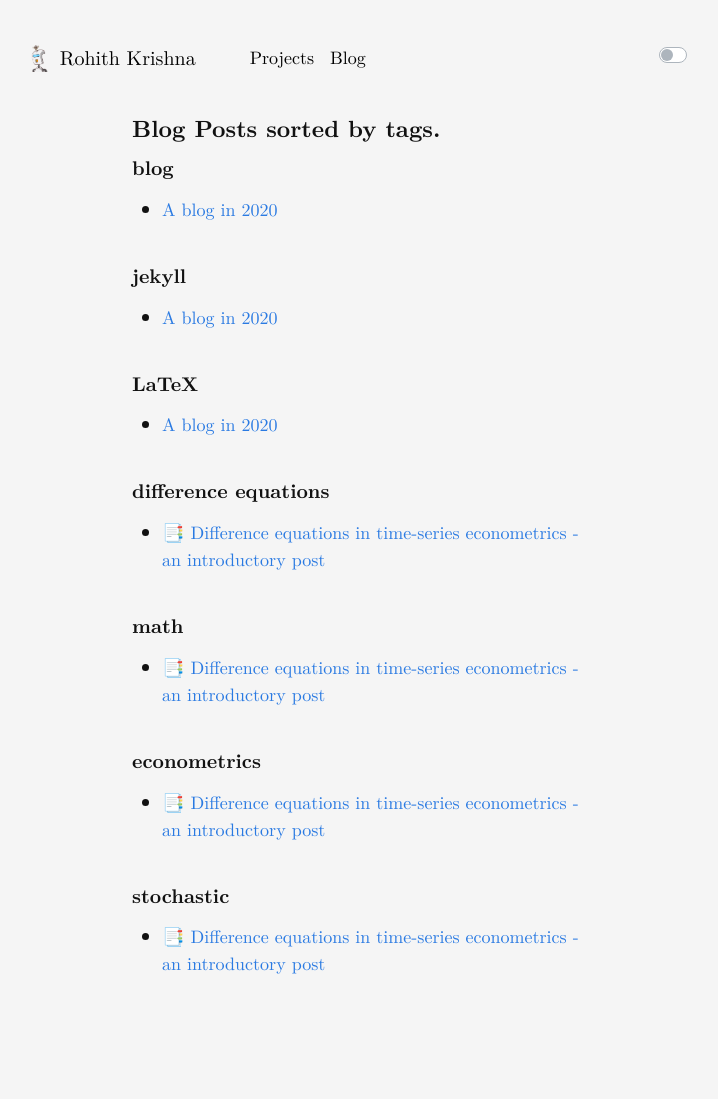
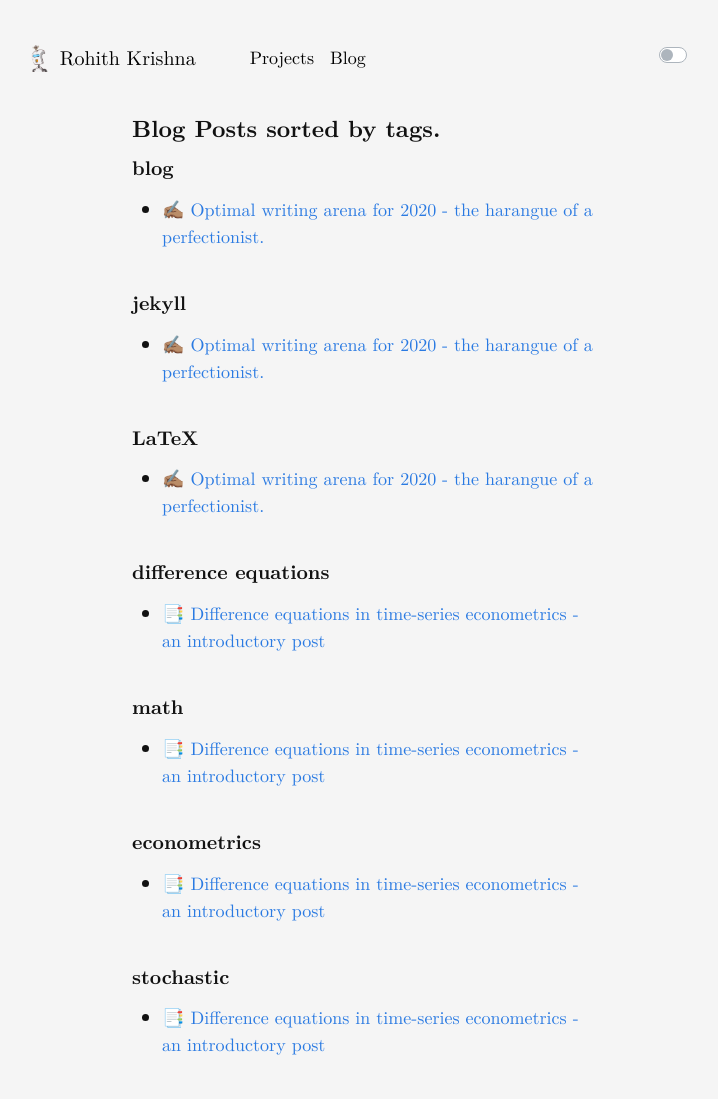
Before and after one commit to rohithmay/rohithmay.github.io, a Jekyll site: the page built from blog/tags.html, in a window 1280 px wide. Shown: the whole page, without its empty margins (273-991 px from the left). Built offline with Jekyll 4.4.1, drawn with Linux system fonts in a browser that asks for light colours; nearby versions of some CDN libraries; a style sheet for code colours, icons or effects is not loaded; before the commit the page ends 1018 px from its top, so only the background shows below that.

Commit message:
Update 2020-06-15-blogin2020.md

```diff
--- a/_posts/2020-06-15-blogin2020.md
+++ b/_posts/2020-06-15-blogin2020.md
@@ -1,5 +1,5 @@
 ---
-title: A blog in 2020
+title: ✍🏽 Optimal writing arena for 2020 - the harangue of a perfectionist.
 author: Rohith Krishna
 date: 15 June 2020
 layout: post
```
